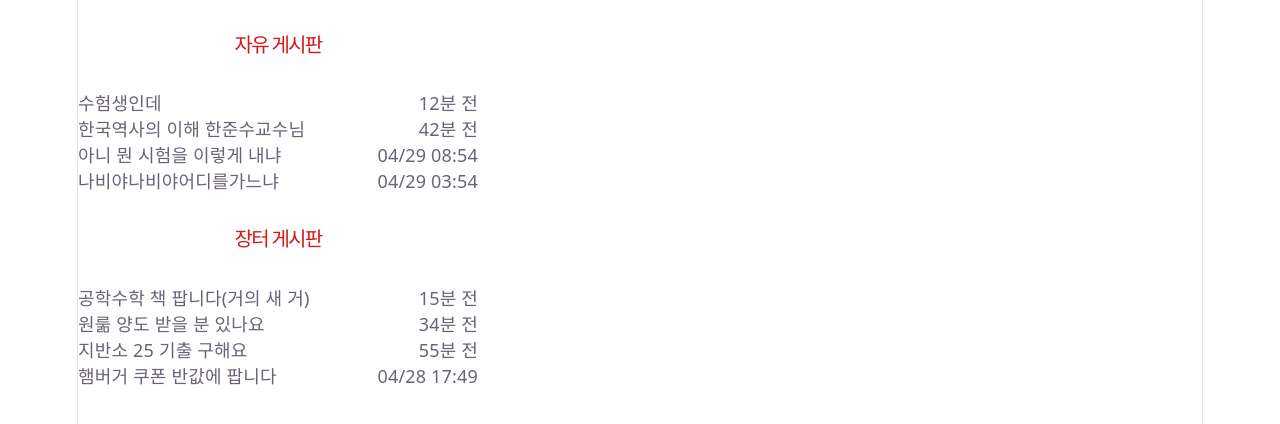
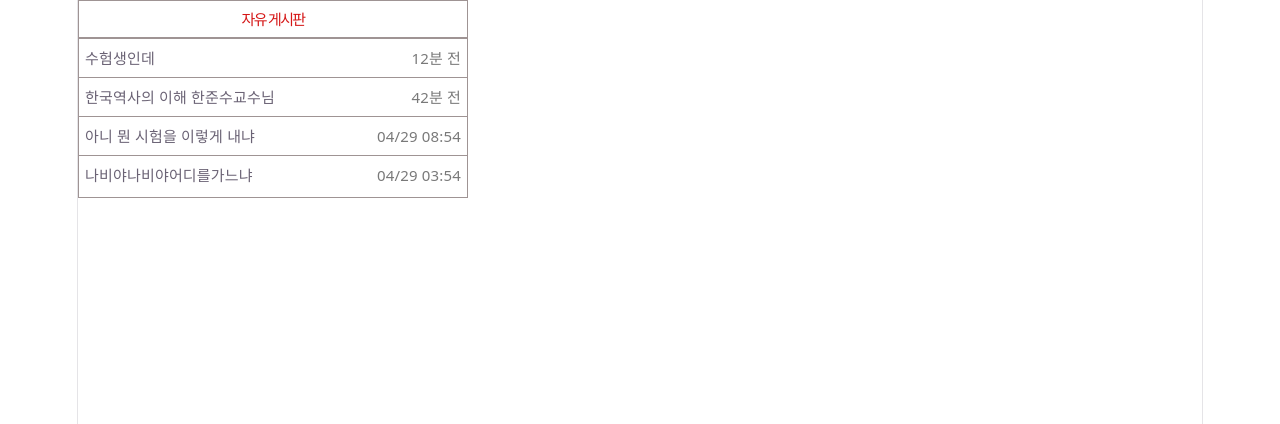
Before and after one commit to SOPT-all/38-STUDY-WEB-NARUTO, a React (Vite) app in the folder yumin/week3/: page / in a window 1280 px wide. Shown: the top 424 px of the page. Built offline with nearby package versions, Linux system fonts and the light colour scheme.

Commit message:
feat: 게시판 컴포넌트 UI 구현 (#6)

```diff
--- a/yumin/week3/src/App.jsx
+++ b/yumin/week3/src/App.jsx
@@ -4,7 +4,7 @@ import BoardBox from "./components/BoardBox";
 function App() {
   return (
     <div>
-      <BoardBox />
+      <BoardBox title="자유 게시판" />
     </div>
   );
 }
--- a/yumin/week3/src/components/BoardBox.jsx
+++ b/yumin/week3/src/components/BoardBox.jsx
@@ -1,28 +1,25 @@
 import styled from "@emotion/styled";
-import { Title } from "./BoardHeader";
+import BoardHeader from "./BoardHeader";
 import BoardItems from "./BoardItems";
 
 export const Box = styled.main`
   display: flex;
   flex-direction: column;
-  width: 400px;
+  width: 388px;
+  height: 196px;
   justify-content: flex-start;
+  margin-bottom: 236px;
+  border: 1px solid #9f9494;
 `;
 
-function BoardBox() {
+function BoardBox(props) {
   return (
     <Box>
-      <Title>자유 게시판</Title>
-      <BoardItems text="수험생인데" time="12분 전" />
-      <BoardItems text="한국역사의 이해 한준수교수님" time="42분 전" />
-      <BoardItems text="아니 뭔 시험을 이렇게 내냐" time="04/29 08:54" />
-      <BoardItems text="나비야나비야어디를가느냐" time="04/29 03:54" />
-
-      <Title>장터 게시판</Title>
-      <BoardItems text="공학수학 책 팝니다(거의 새 거)" time="15분 전" />
-      <BoardItems text="원룲 양도 받을 분 있나요" time="34분 전" />
-      <BoardItems text="지반소 25 기출 구해요" time="55분 전" />
-      <BoardItems text="햄버거 쿠폰 반값에 팝니다" time="04/28 17:49" />
+      <BoardHeader title={props.title} />
+      <BoardItems text="수험생인데" createdAt="12분 전" />
+      <BoardItems text="한국역사의 이해 한준수교수님" createdAt="42분 전" />
+      <BoardItems text="아니 뭔 시험을 이렇게 내냐" createdAt="04/29 08:54" />
+      <BoardItems text="나비야나비야어디를가느냐" createdAt="04/29 03:54" />
     </Box>
   );
 }
--- a/yumin/week3/src/components/BoardHeader.jsx
+++ b/yumin/week3/src/components/BoardHeader.jsx
@@ -2,5 +2,14 @@ import styled from "@emotion/styled";
 
 export const Title = styled.h1`
   color: #d51717;
-  font-size: 20px;
+  font-size: 15px;
+  margin: 0px;
+  border-bottom: 1px solid #9f9494;
+  padding: 5px;
 `;
+
+function BoardHeader(props) {
+  return <Title>{props.title}</Title>;
+}
+
+export default BoardHeader;
--- a/yumin/week3/src/components/BoardItems.jsx
+++ b/yumin/week3/src/components/BoardItems.jsx
@@ -4,12 +4,19 @@ export const ItemsBox = styled.div`
   display: flex;
   flex-direction: row;
   justify-content: space-between;
+  font-size: 15px;
+  padding: 6px;
+  border-top: 1px solid #9f9494;
+`;
+
+export const Time = styled.div`
+  color: #797979;
 `;
 function BoardItems(props) {
   return (
     <ItemsBox>
       <span>{props.text}</span>
-      <span>{props.time}</span>
+      <Time>{props.createdAt}</Time>
     </ItemsBox>
   );
 }
```
